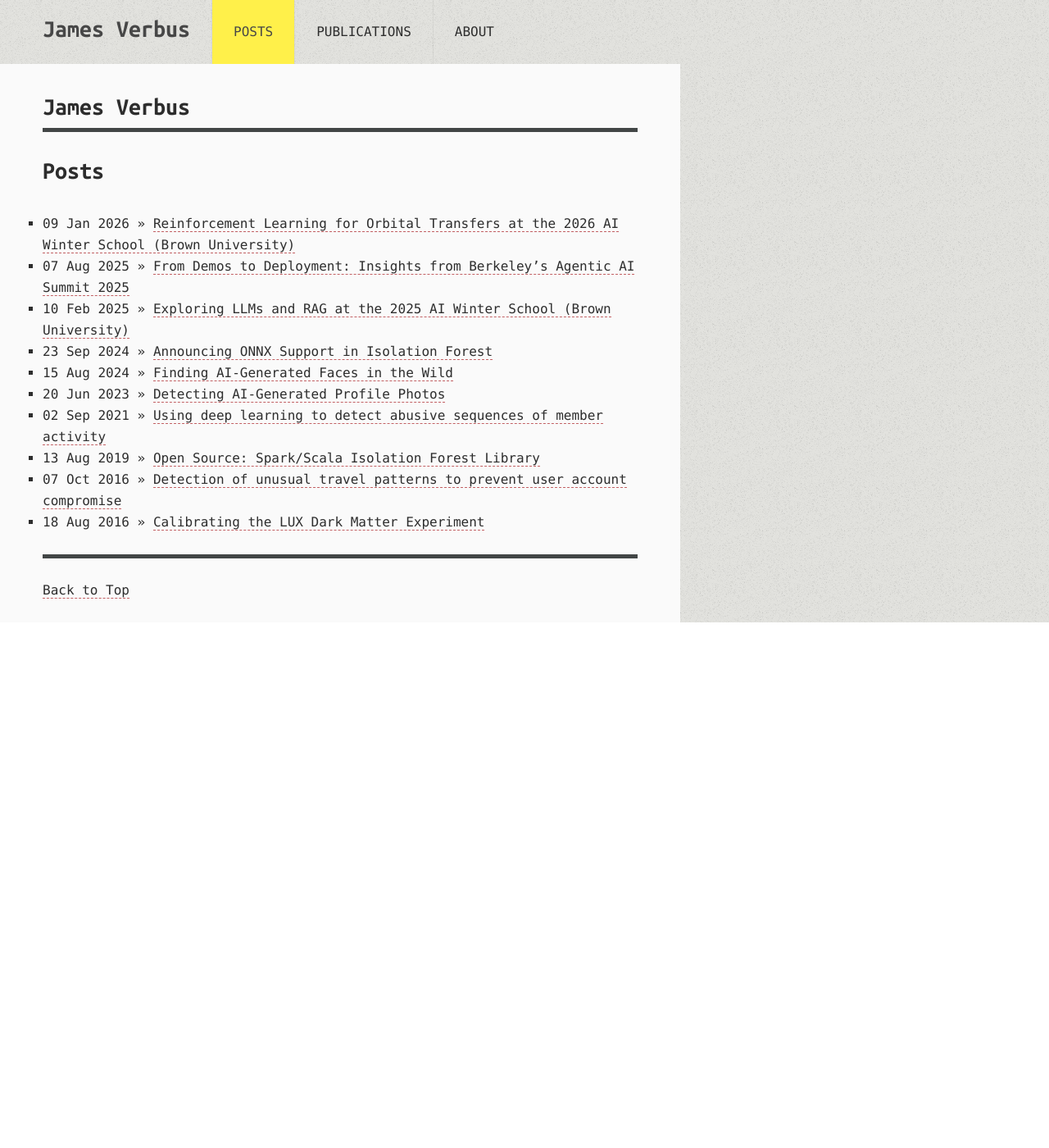
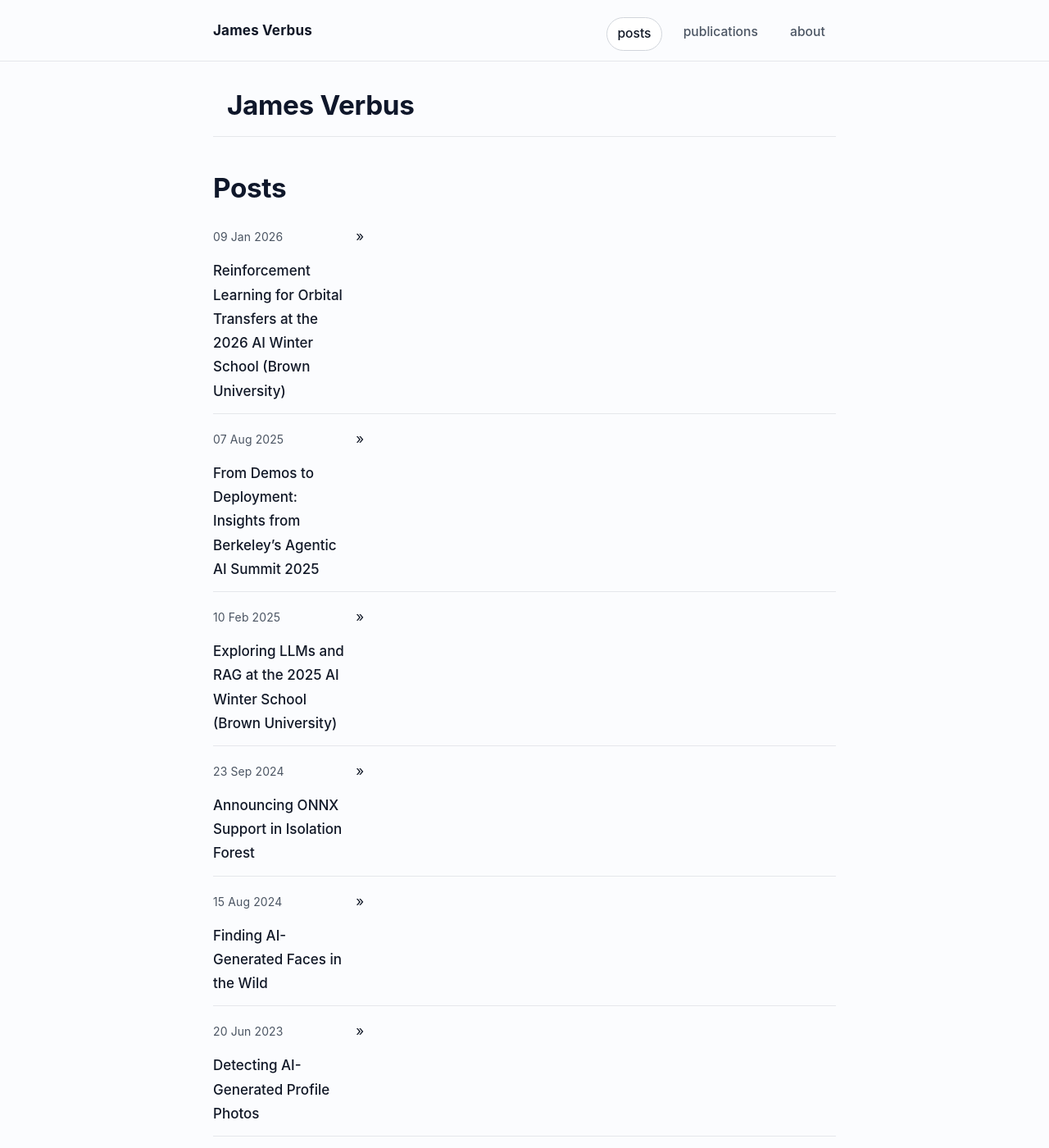
Before and after one commit to jverbus/jverbus.github.io, a Jekyll site: the page built from index.md, in a window 1280 px wide and 1400 px high. Shown: the whole window at 82% size. Built offline with Jekyll 4.4.1, drawn with Linux system fonts in a browser that asks for light colours.

Commit message:
design: establish modern minimalist visual foundation

```diff
--- a/_includes/themes/the-program/default.html
+++ b/_includes/themes/the-program/default.html
@@ -122,7 +122,7 @@
 	{% endif %}
 
 	<link rel="icon" type="image/x-icon" href="/favicon.ico">
-	<link href='{{ ASSET_PATH }}/css/style.css' rel="stylesheet" media="all">
+	<link href="{{ site.baseurl }}/assets/css/modern.css?v=loop1" rel="stylesheet" media="all">
 	<link href="https://feeds.feedburner.com/{{ site.author.feedburner }}" rel="alternate" title="{{ page.title }}" type="application/atom+xml">
 </head>
 <body>
--- /dev/null
+++ b/assets/css/modern.css
@@ -0,0 +1,444 @@
+/*
+ * modern.css
+ * Loop 1 foundation: modern minimalist baseline for jverbus.github.io
+ */
+
+:root {
+  --bg: #fbfcfe;
+  --surface: #ffffff;
+  --surface-muted: #f5f7fb;
+  --text: #111827;
+  --text-muted: #4b5563;
+  --border: #e5e7eb;
+  --border-strong: #d1d5db;
+  --accent: #1f6feb;
+  --accent-hover: #1558b9;
+  --selection-bg: #dbeafe;
+
+  --font-sans: Inter, "Avenir Next", Avenir, "Segoe UI", Roboto, "Helvetica Neue", Helvetica, Arial, sans-serif;
+  --font-mono: ui-monospace, SFMono-Regular, Menlo, Monaco, Consolas, "Liberation Mono", monospace;
+
+  --shadow-soft: 0 1px 2px rgba(16, 24, 40, 0.06), 0 1px 3px rgba(16, 24, 40, 0.10);
+  --radius: 12px;
+
+  --space-1: 0.25rem;
+  --space-2: 0.5rem;
+  --space-3: 0.75rem;
+  --space-4: 1rem;
+  --space-6: 1.5rem;
+  --space-8: 2rem;
+  --space-10: 2.5rem;
+  --space-12: 3rem;
+
+  --max-content: 760px;
+}
+
+* {
+  box-sizing: border-box;
+}
+
+html {
+  font-size: 17px;
+  scroll-behavior: smooth;
+  -webkit-text-size-adjust: 100%;
+}
+
+body {
+  margin: 0;
+  color: var(--text);
+  background: var(--bg);
+  font-family: var(--font-sans);
+  line-height: 1.72;
+  text-rendering: optimizeLegibility;
+}
+
+::selection {
+  background: var(--selection-bg);
+  color: var(--text);
+}
+
+a {
+  color: var(--accent);
+  text-decoration: none;
+}
+
+a:hover {
+  color: var(--accent-hover);
+  text-decoration: underline;
+  text-underline-offset: 0.15em;
+}
+
+a:focus-visible,
+button:focus-visible {
+  outline: 3px solid #93c5fd;
+  outline-offset: 2px;
+  border-radius: 6px;
+}
+
+.skip-link {
+  position: absolute;
+  left: -9999px;
+}
+
+.skip-link:focus {
+  left: var(--space-4);
+  top: var(--space-4);
+  z-index: 1000;
+  background: #111827;
+  color: #fff;
+  padding: var(--space-2) var(--space-3);
+  border-radius: 8px;
+}
+
+#page {
+  min-height: 100vh;
+}
+
+.the-header {
+  position: sticky;
+  top: 0;
+  z-index: 50;
+  backdrop-filter: saturate(180%) blur(12px);
+  background: rgba(251, 252, 254, 0.88);
+  border-bottom: 1px solid var(--border);
+}
+
+.unit-head-inner,
+.unit-body-inner {
+  width: 100%;
+  max-width: calc(var(--max-content) + 2 * var(--space-4));
+  margin: 0 auto;
+  padding: 0 var(--space-4);
+}
+
+.nav-global ul {
+  display: flex;
+  align-items: center;
+  gap: var(--space-3);
+  list-style: none;
+  margin: 0;
+  padding: var(--space-3) 0;
+}
+
+.nav-global .logo {
+  margin-right: auto;
+  font-weight: 700;
+  letter-spacing: 0.01em;
+}
+
+.nav-global .logo a {
+  color: var(--text);
+  text-decoration: none;
+}
+
+.nav-global li:not(.logo) a {
+  display: inline-flex;
+  align-items: center;
+  justify-content: center;
+  font-size: 0.92rem;
+  font-weight: 500;
+  color: var(--text-muted);
+  border: 1px solid transparent;
+  border-radius: 999px;
+  padding: 0.34rem 0.72rem;
+  transition: background-color 140ms ease, color 140ms ease, border-color 140ms ease;
+  text-decoration: none;
+}
+
+.nav-global li:not(.logo) a:hover {
+  color: var(--text);
+  border-color: var(--border);
+  background: rgba(17, 24, 39, 0.03);
+  text-decoration: none;
+}
+
+.nav-global li.active a {
+  color: var(--text);
+  border-color: var(--border-strong);
+  background: #fff;
+}
+
+.body {
+  padding: var(--space-8) 0 var(--space-12);
+}
+
+.entry-content {
+  width: 100%;
+  max-width: var(--max-content);
+  margin: 0 auto;
+}
+
+h1,
+h2,
+h3,
+h4 {
+  margin: var(--space-10) 0 var(--space-3);
+  line-height: 1.2;
+  color: #0f172a;
+  letter-spacing: -0.01em;
+}
+
+h1,
+.h1,
+h2,
+.h2 {
+  font-size: clamp(1.65rem, 2.6vw, 2.3rem);
+}
+
+h3,
+.h3 {
+  font-size: clamp(1.2rem, 2vw, 1.45rem);
+}
+
+h4,
+.h4 {
+  font-size: 1.08rem;
+}
+
+p,
+ul,
+ol,
+blockquote,
+pre,
+table {
+  margin: 0 0 var(--space-6);
+}
+
+ul,
+ol {
+  padding-left: 1.3rem;
+}
+
+li + li {
+  margin-top: 0.25rem;
+}
+
+strong {
+  font-weight: 650;
+}
+
+blockquote {
+  border-left: 3px solid #cbd5e1;
+  padding: 0.1rem 0 0.1rem 1rem;
+  color: var(--text-muted);
+}
+
+code,
+kbd,
+samp {
+  font-family: var(--font-mono);
+  font-size: 0.9em;
+}
+
+p code,
+li code {
+  background: #eef2ff;
+  color: #3730a3;
+  border: 1px solid #e0e7ff;
+  border-radius: 6px;
+  padding: 0.08rem 0.34rem;
+}
+
+pre {
+  background: #0f172a;
+  color: #e2e8f0;
+  border: 1px solid #1e293b;
+  border-radius: 10px;
+  padding: var(--space-4);
+  overflow: auto;
+  box-shadow: var(--shadow-soft);
+}
+
+pre code {
+  color: inherit;
+  background: transparent;
+  border: 0;
+  padding: 0;
+}
+
+table {
+  width: 100%;
+  border-collapse: collapse;
+  border: 1px solid var(--border);
+  border-radius: 8px;
+  overflow: hidden;
+}
+
+th,
+td {
+  border-bottom: 1px solid var(--border);
+  padding: 0.6rem 0.75rem;
+  text-align: left;
+}
+
+th {
+  background: var(--surface-muted);
+  font-weight: 600;
+}
+
+img,
+video {
+  max-width: 100%;
+  height: auto;
+  border-radius: 10px;
+}
+
+.unit-article header {
+  border-bottom: 1px solid var(--border);
+  margin-bottom: var(--space-6);
+  padding-bottom: var(--space-4);
+}
+
+.unit-article .entry-title {
+  margin: 0;
+}
+
+.meta {
+  margin-top: var(--space-8);
+  padding-top: var(--space-4);
+  border-top: 1px solid var(--border);
+  color: var(--text-muted);
+  font-size: 0.95rem;
+}
+
+.list-linear {
+  list-style: none;
+  margin: 0 0 var(--space-2);
+  padding: 0;
+  display: flex;
+  flex-wrap: wrap;
+  gap: 0.35rem;
+}
+
+.list-linear .list-head {
+  font-weight: 600;
+  color: #374151;
+  margin-right: 0.35rem;
+}
+
+.list-linear a span {
+  display: inline-block;
+  font-size: 0.78rem;
+  line-height: 1;
+  font-weight: 600;
+  text-transform: uppercase;
+  letter-spacing: 0.02em;
+  color: #1f2937;
+  background: #f3f4f6;
+  border: 1px solid var(--border);
+  border-radius: 999px;
+  padding: 0.34rem 0.5rem;
+}
+
+.pagination ul {
+  list-style: none;
+  margin: var(--space-8) 0 var(--space-4);
+  padding: 0;
+  display: flex;
+  flex-wrap: wrap;
+  gap: var(--space-3);
+}
+
+.gotop {
+  margin: var(--space-6) 0 0;
+  font-size: 0.92rem;
+}
+
+.posts {
+  list-style: none;
+  margin: var(--space-2) 0 0;
+  padding: 0;
+}
+
+.posts li {
+  display: grid;
+  grid-template-columns: 9.5rem minmax(0, 1fr);
+  gap: var(--space-3);
+  align-items: baseline;
+  padding: 0.7rem 0;
+  border-bottom: 1px solid var(--border);
+}
+
+.posts li span {
+  font-size: 0.82rem;
+  color: var(--text-muted);
+  letter-spacing: 0.01em;
+  white-space: nowrap;
+}
+
+.posts li a {
+  color: var(--text);
+  font-weight: 540;
+  text-decoration: none;
+}
+
+.posts li a:hover {
+  color: var(--accent-hover);
+  text-decoration: none;
+}
+
+@media (max-width: 760px) {
+  html {
+    font-size: 16px;
+  }
+
+  .body {
+    padding-top: var(--space-6);
+  }
+
+  .nav-global ul {
+    gap: var(--space-2);
+    flex-wrap: wrap;
+  }
+
+  .nav-global .logo {
+    width: 100%;
+    margin-right: 0;
+    margin-bottom: 0.15rem;
+  }
+
+  .posts li {
+    grid-template-columns: 1fr;
+    gap: 0.2rem;
+  }
+
+  .posts li span {
+    white-space: normal;
+  }
+}
+
+@media (prefers-color-scheme: dark) {
+  :root {
+    --bg: #0b0f19;
+    --surface: #0f172a;
+    --surface-muted: #111c32;
+    --text: #e5e7eb;
+    --text-muted: #a9b2c3;
+    --border: #233046;
+    --border-strong: #31415f;
+    --accent: #60a5fa;
+    --accent-hover: #93c5fd;
+    --selection-bg: #1e3a8a;
+    --shadow-soft: none;
+  }
+
+  .the-header {
+    background: rgba(11, 15, 25, 0.9);
+  }
+
+  .nav-global li.active a {
+    background: #0f172a;
+  }
+
+  p code,
+  li code {
+    background: #1e293b;
+    color: #bfdbfe;
+    border-color: #334155;
+  }
+
+  pre {
+    background: #020617;
+    border-color: #1e293b;
+  }
+}
```
